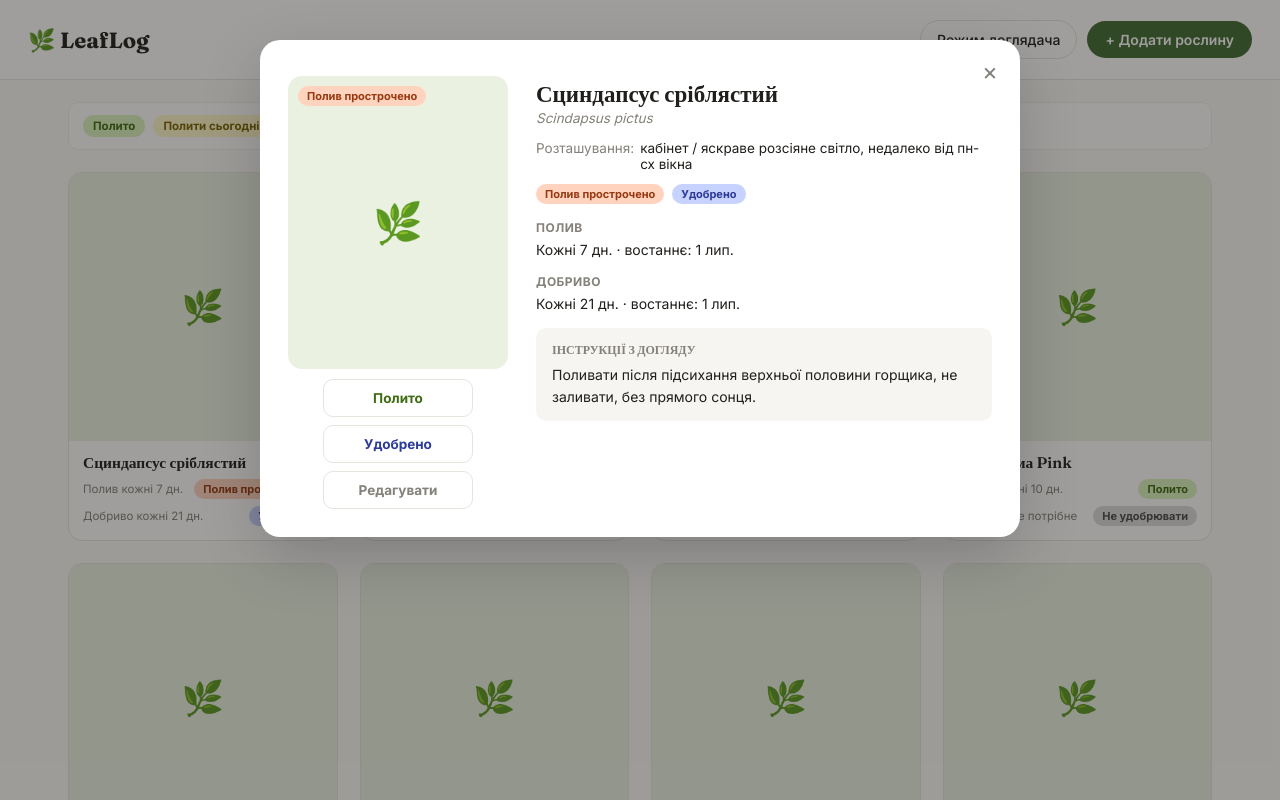
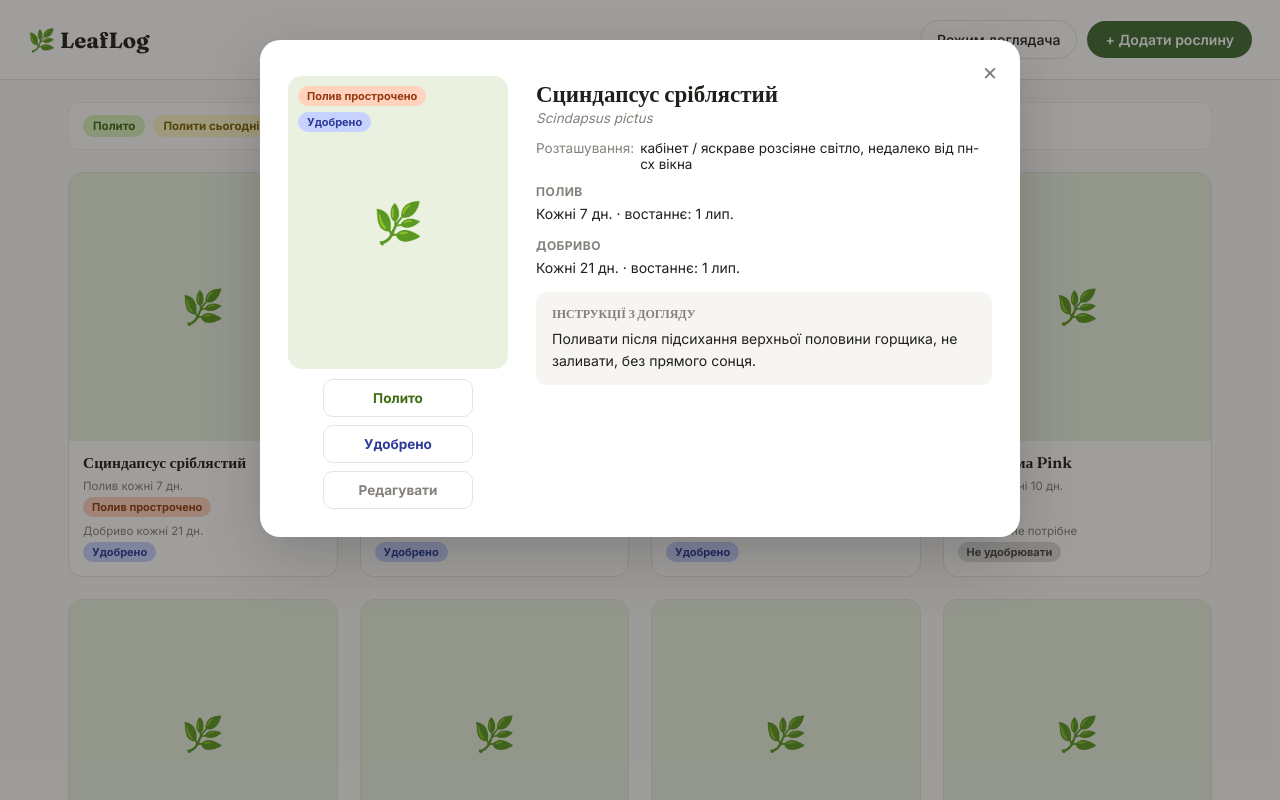
Before and after one commit to paliru-qa/Leaf-log, a website: page index.html in a window 1280 px wide. Both pictures are taken after a click on the element 202 px from the left and 356 px from the top of the page. Shown: the top 800 px of the page. Drawn offline with Linux system fonts and the light colour scheme; no server answers.

Commit message:
Add files via upload

```diff
--- a/index.html
+++ b/index.html
@@ -72,9 +72,9 @@ main{ padding:22px 28px 60px; max-width:1200px; margin:0 auto; }
 .card-photo-wrap .photo-count{ position:absolute; bottom:8px; right:8px; background:rgba(20,20,18,.62); color:#fff; font-size:11px; font-weight:700; padding:2px 7px; border-radius:999px; }
 .card-body{ padding:12px 14px 14px; display:flex; flex-direction:column; gap:7px; flex:1; }
 .card-name{ font-size:15.5px; font-weight:600; font-family:'Fraunces',serif; line-height:1.25; }
-.card-meta-row{ display:flex; align-items:center; justify-content:space-between; gap:8px; font-size:11.5px; }
+.card-meta-row{ display:flex; flex-direction:column; align-items:flex-start; gap:4px; font-size:11.5px; }
 .card-meta-label{ color:var(--text-muted); }
-.badge{ font-size:11px; font-weight:700; padding:3px 9px; border-radius:999px; white-space:nowrap; }
+.badge{ font-size:11px; font-weight:700; padding:3px 9px; border-radius:999px; white-space:nowrap; align-self:flex-start; }
 
 .card-instructions{ margin-top:2px; padding:9px 10px; border-radius:var(--radius-sm); background:#eaf5e0; font-size:12.3px; line-height:1.4; color:#2f4d24; white-space:pre-wrap; }
 .card-quick-actions{ display:flex; gap:6px; margin-top:4px; }
@@ -96,7 +96,7 @@ main{ padding:22px 28px 60px; max-width:1200px; margin:0 auto; }
 .detail-photo-wrap{ position:relative; width:100%; aspect-ratio:3/4; border-radius:var(--radius); overflow:hidden; background:var(--accent-soft); }
 .detail-photo-wrap img{ width:100%; height:100%; object-fit:cover; display:block; }
 .detail-photo-wrap .no-photo{ width:100%; height:100%; display:flex; align-items:center; justify-content:center; font-size:40px; }
-.detail-photo-wrap .badge{ position:absolute; top:10px; left:10px; }
+.detail-photo-badges{ position:absolute; top:10px; left:10px; display:flex; flex-direction:column; gap:6px; align-items:flex-start; }
 .detail-actions{ display:flex; flex-direction:column; gap:8px; width:150px; }
 .action-btn{ width:150px; padding:10px 0; border-radius:10px; border:1px solid var(--border); background:#fff; font-weight:700; font-size:13.5px; }
 .action-btn.water-action{ color:var(--water-ok-text); }
@@ -192,7 +192,6 @@ main{ padding:22px 28px 60px; max-width:1200px; margin:0 auto; }
         <h2 id="detailName"></h2>
         <p class="latin" id="detailLatin"></p>
         <div class="meta-row"><span class="meta-label">Розташування:</span><span id="detailRoom"></span></div>
-        <div class="badges-row" id="detailBadgesRow"></div>
         <div class="info-block">
           <h4>Полив</h4>
           <p id="detailWaterInfo"></p>
@@ -629,7 +628,6 @@ main{ padding:22px 28px 60px; max-width:1200px; margin:0 auto; }
   var detailName = document.getElementById('detailName');
   var detailLatin = document.getElementById('detailLatin');
   var detailRoom = document.getElementById('detailRoom');
-  var detailBadgesRow = document.getElementById('detailBadgesRow');
   var detailWaterInfo = document.getElementById('detailWaterInfo');
   var detailFertInfo = document.getElementById('detailFertInfo');
   var detailInstructions = document.getElementById('detailInstructions');
@@ -656,16 +654,16 @@ main{ padding:22px 28px 60px; max-width:1200px; margin:0 auto; }
       ph.textContent = '🌿';
       detailPhotoWrap.appendChild(ph);
     }
-    detailPhotoWrap.appendChild(badgeEl(ws));
+    var photoBadges = document.createElement('div');
+    photoBadges.className = 'detail-photo-badges';
+    photoBadges.appendChild(badgeEl(ws));
+    photoBadges.appendChild(badgeEl(fs));
+    detailPhotoWrap.appendChild(photoBadges);
 
     detailName.textContent = plant.name;
     detailLatin.textContent = plant.latin || '';
     detailLatin.style.display = plant.latin ? 'block' : 'none';
     detailRoom.textContent = plant.room || '—';
-
-    detailBadgesRow.innerHTML = '';
-    detailBadgesRow.appendChild(badgeEl(ws));
-    detailBadgesRow.appendChild(badgeEl(fs));
 
     detailWaterInfo.textContent = 'Кожні ' + (plant.waterFreq || 7) + ' дн. · востаннє: ' + formatDate(plant.lastWatered);
     detailFertInfo.textContent = plant.fertEnabled
```
